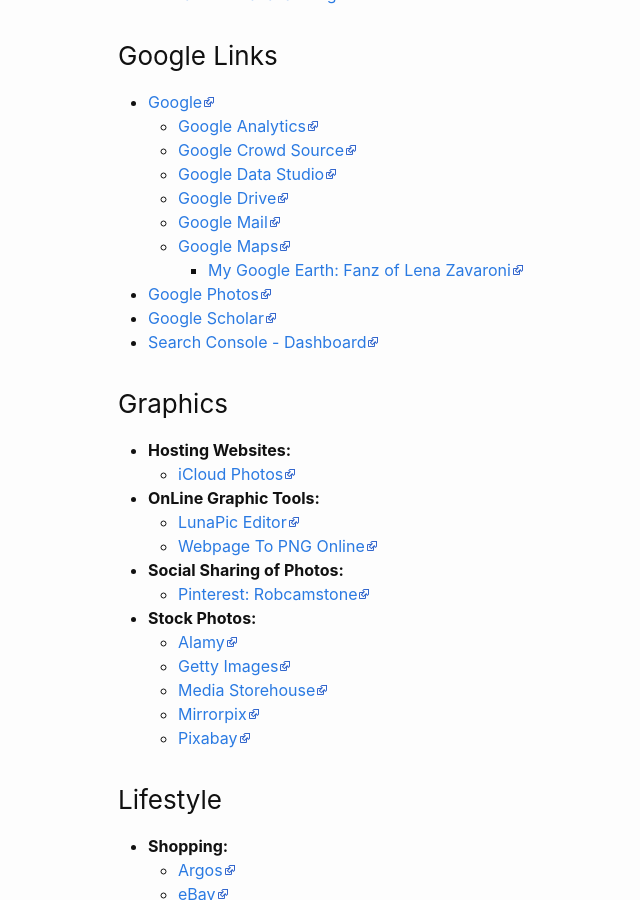
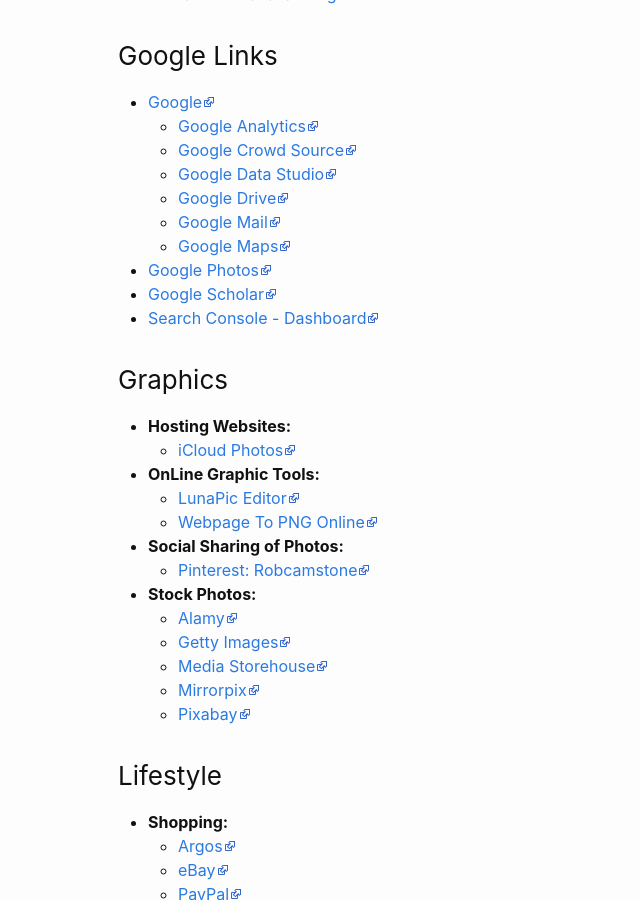
Before and after one commit to Robcamstone/robcamstone.github.io, a Jekyll site: the page built from index.md, in a window 1280 px wide and 900 px high, scrolled down 948 px. Shown: the whole window, without its empty margins (152-792 px from the left). Built offline with Jekyll 4.4.1, drawn with Linux system fonts in a browser that asks for light colours; comment, search, counter and statistics services are not loaded.

Commit message:
Update index.md

```diff
--- a/index.md
+++ b/index.md
@@ -40,7 +40,6 @@ description: List of Bookmarks I use on a daily bases.
    * [Google Drive](https://drive.google.com/drive){: .external-link}
    * [Google Mail](http://gmail.com){: .external-link}
    * [Google Maps](https://www.google.co.uk/maps){: .external-link}
-      * [My Google Earth: Fanz of Lena Zavaroni](https://earth.google.com/earth/d/1aPUrdPvdWzzY9P8_ZEbHlEHSzgUug-Dy?usp=sharing){: .external-link}
 * [Google Photos](https://photos.google.com){: .external-link}
 * [Google Scholar](https://scholar.google.com){: .external-link}
 * [Search Console - Dashboard](https://www.google.com/webmasters/tools/dashboard?hl=en&authuser=0&siteUrl=https://fanzoflenazavaroni.github.io){: .external-link}
```
